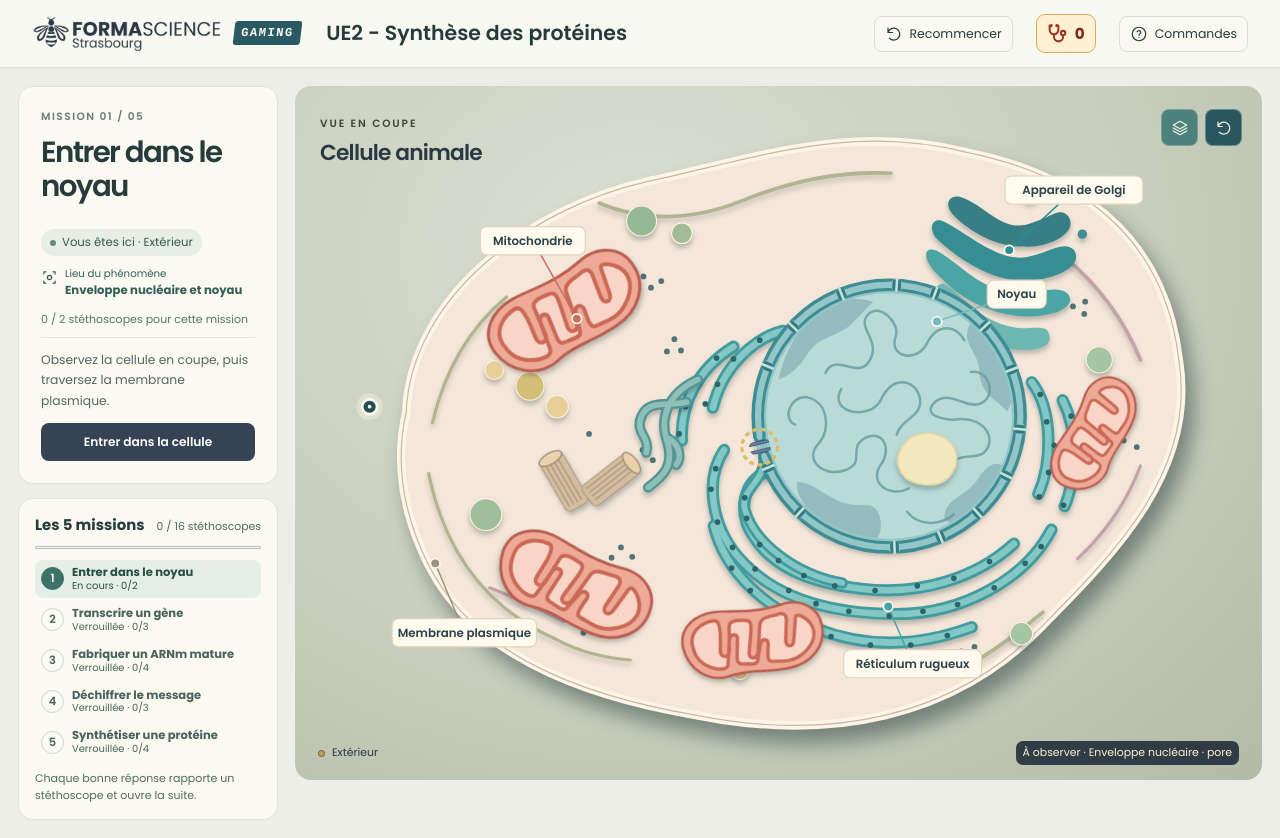
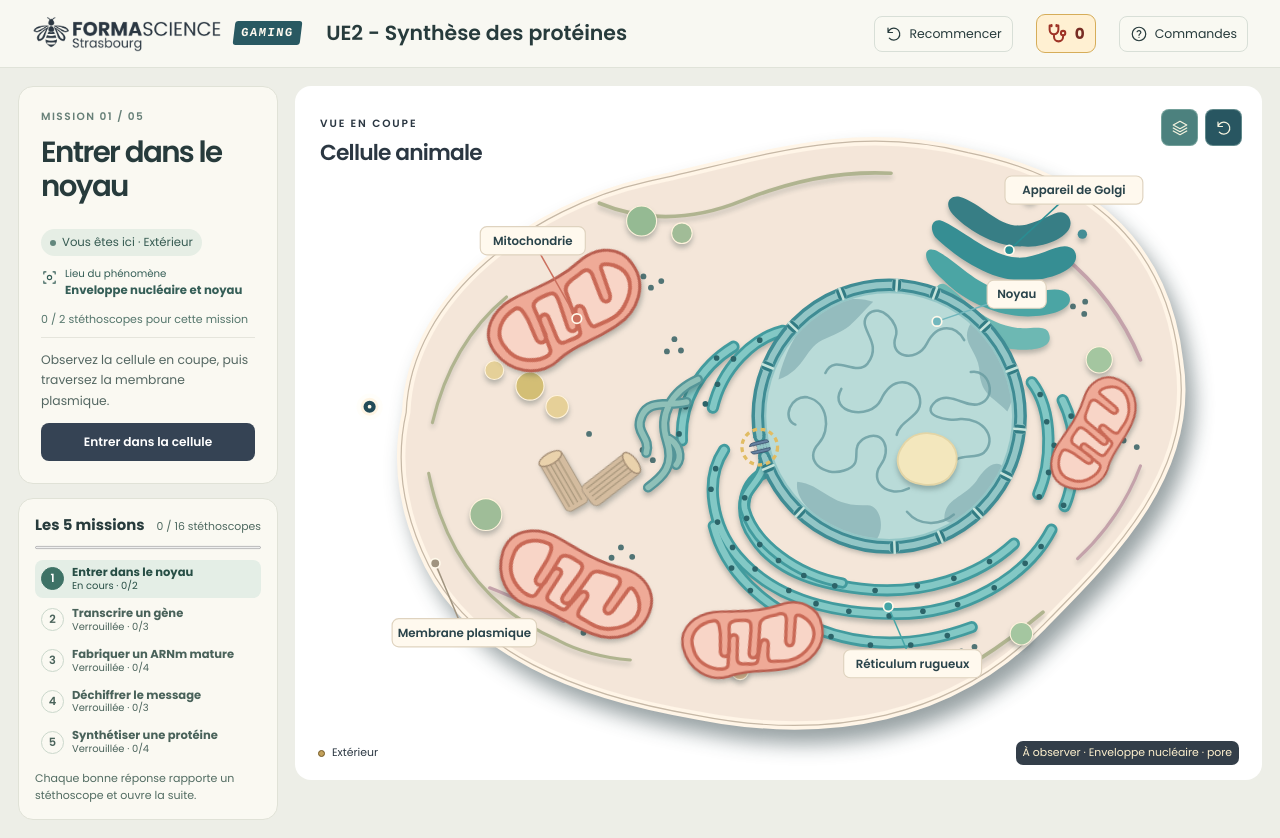
Before and after one commit to formascience-code/gaming, a Next.js app: page / in a window 1280 px wide. Built offline with nearby package versions, Linux system fonts and the light colour scheme.

Commit message:
Passer le fond de la cellule au blanc

```diff
--- a/app/style.css
+++ b/app/style.css
@@ -30,9 +30,9 @@ button:focus-visible,.map:focus-visible{outline:2px solid #80b5b2;outline-offset
 .specimen p{margin:8px 0 0}
 .icon-button{display:grid;place-items:center;width:29px;height:29px;border:1px solid #d9e1d9;background:#f8f8f0;border-radius:7px}
 .specimen .icon-button{position:absolute;right:11px;top:10px}
-.stage{border-radius:16px;position:relative;min-height:580px;height:calc(100dvh - 106px);overflow:hidden;isolation:isolate;background:radial-gradient(ellipse at 35% 24%,#dbe0d3,#c5ccba 62%,#b3bba7);color:#2b3742;display:grid}
+.stage{border-radius:16px;position:relative;min-height:580px;height:calc(100dvh - 106px);overflow:hidden;isolation:isolate;background:#fff;color:#2b3742;display:grid}
 .stage-heading{position:absolute;top:23px;left:25px;z-index:1;pointer-events:none}
-.stage-heading span{font-size:.66rem;letter-spacing:.18em;color:#394737;font-weight:600}
+.stage-heading span{font-size:.66rem;letter-spacing:.18em;color:#2b3742;font-weight:600}
 .stage-heading h2{margin:2px 0 0;font-size:1.36rem;letter-spacing:-.035em;font-weight:600}
 .scene-tools{position:absolute;right:20px;top:23px;z-index:2;display:flex;gap:7px}
 .scene-control{display:grid;place-items:center;width:37px;height:37px;border:1px solid #a1c4bb75;border-radius:8px;background:#285661;color:#f5f3df}
```
